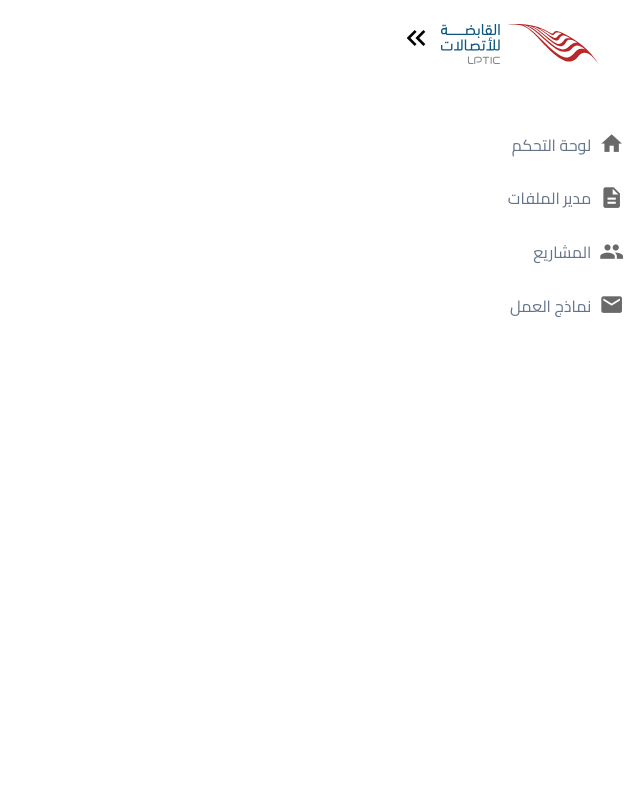
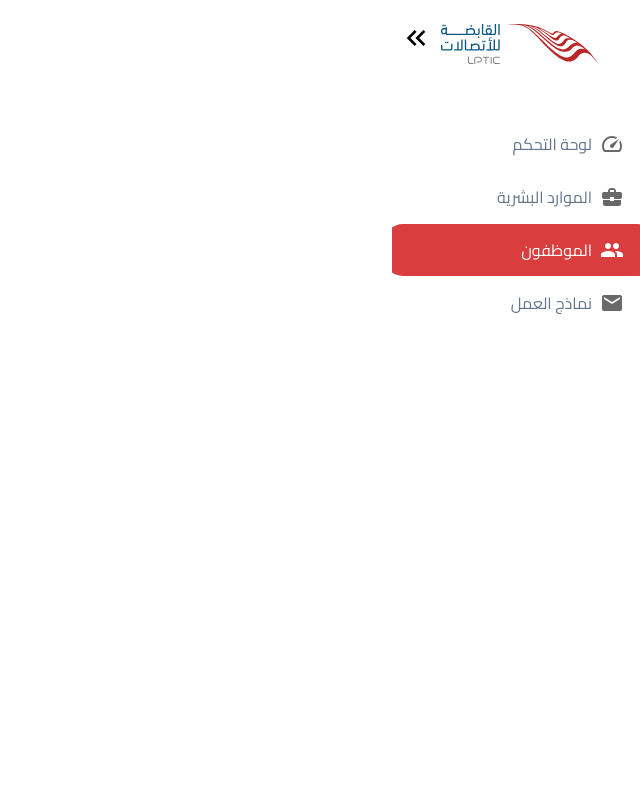
Before and after one commit to narokamyraid199999/rukn_dashboard, a Vue app in the folder app/: page /staff in a window 1280 px wide. Both pictures are taken after a click on the button "keyboard_double_arrow_right". Shown: the top 800 px of the page, without its empty margins (640-1280 px from the left). Built offline with nearby package versions, Linux system fonts and the light colour scheme.

Commit message:
feat: Staff Page init

```diff
--- a/app/src/assets/main.css
+++ b/app/src/assets/main.css
@@ -3,6 +3,11 @@
 @tailwind base;
 @tailwind components;
 @tailwind utilities;
+
+::selection {
+  background-color: #e84646;
+  color: white;
+}
 
 :root {
   --lightred: #e84646;
--- a/app/src/components/Projects.vue
+++ /dev/null
@@ -1,5 +0,0 @@
-<script setup></script>
-
-<template>
-  <p>projects</p>
-</template>
--- a/app/src/components/Sidebar.vue
+++ b/app/src/components/Sidebar.vue
@@ -151,7 +151,7 @@ const ToggleMenu = () => {
       <div class="menu">
         <router-link to="/" class="button py-5 shadow-sm">
           <span :class="{ 'material-icons': true, 'pr-6': !is_expanded }"
-            >home</span
+            >speed</span
           >
           <span class="text">لوحة التحكم</span>
         </router-link>
@@ -163,12 +163,12 @@ const ToggleMenu = () => {
           }"
         >
           <span :class="{ 'material-icons': true, 'pr-6': !is_expanded }"
-            >description</span
+            >business_center</span
           >
-          <span class="text">مدير الملفات</span>
+          <span class="text">الموارد البشرية</span>
         </router-link>
         <router-link
-          to="/projects"
+          to="/staff"
           :class="{
             'button py-4 shadow-sm mt-4': true,
             'bg-[#F9F9F9]': is_expanded,
@@ -177,7 +177,7 @@ const ToggleMenu = () => {
           <span :class="{ 'material-icons': true, 'pr-6': !is_expanded }"
             >group</span
           >
-          <span class="text">المشاريع</span>
+          <span class="text">الموظفون</span>
         </router-link>
         <router-link
           to="/jobs"
@@ -259,7 +259,7 @@ aside {
       padding: 0.9rem 1rem;
 
       .material-icons {
-        font-size: 1.55rem;
+        font-size: 1.5rem;
         color: #696969;
         /* transition: 0.2s ease-in-out; */
       }
--- /dev/null
+++ b/app/src/components/Staff.vue
@@ -0,0 +1,9 @@
+<script setup>
+import StaffTitle from "./StaffTitle.vue";
+</script>
+
+<template>
+  <div class="pt-6 pb-6 pl-6">
+    <StaffTitle></StaffTitle>
+  </div>
+</template>
--- /dev/null
+++ b/app/src/components/StaffTitle.vue
@@ -0,0 +1,14 @@
+<script setup></script>
+
+<template>
+  <div>
+    <div>
+      <div class="text-[#696969] text-lg">
+        <RouterLink class="" to="/">الصفحة الرئيسية </RouterLink>
+        <span class="select-none">></span> الموظفين
+        <span class="select-none">></span>
+        HR-EMP-00001
+      </div>
+    </div>
+  </div>
+</template>
--- a/app/src/router/index.js
+++ b/app/src/router/index.js
@@ -14,9 +14,9 @@ const router = createRouter({
       component: import("../components/FileManager.vue"),
     },
     {
-      path: "/projects",
-      name: "projects",
-      component: import("../components/Projects.vue"),
+      path: "/staff",
+      name: "staff",
+      component: import("../components/Staff.vue"),
     },
     {
       path: "/jobs",
```
